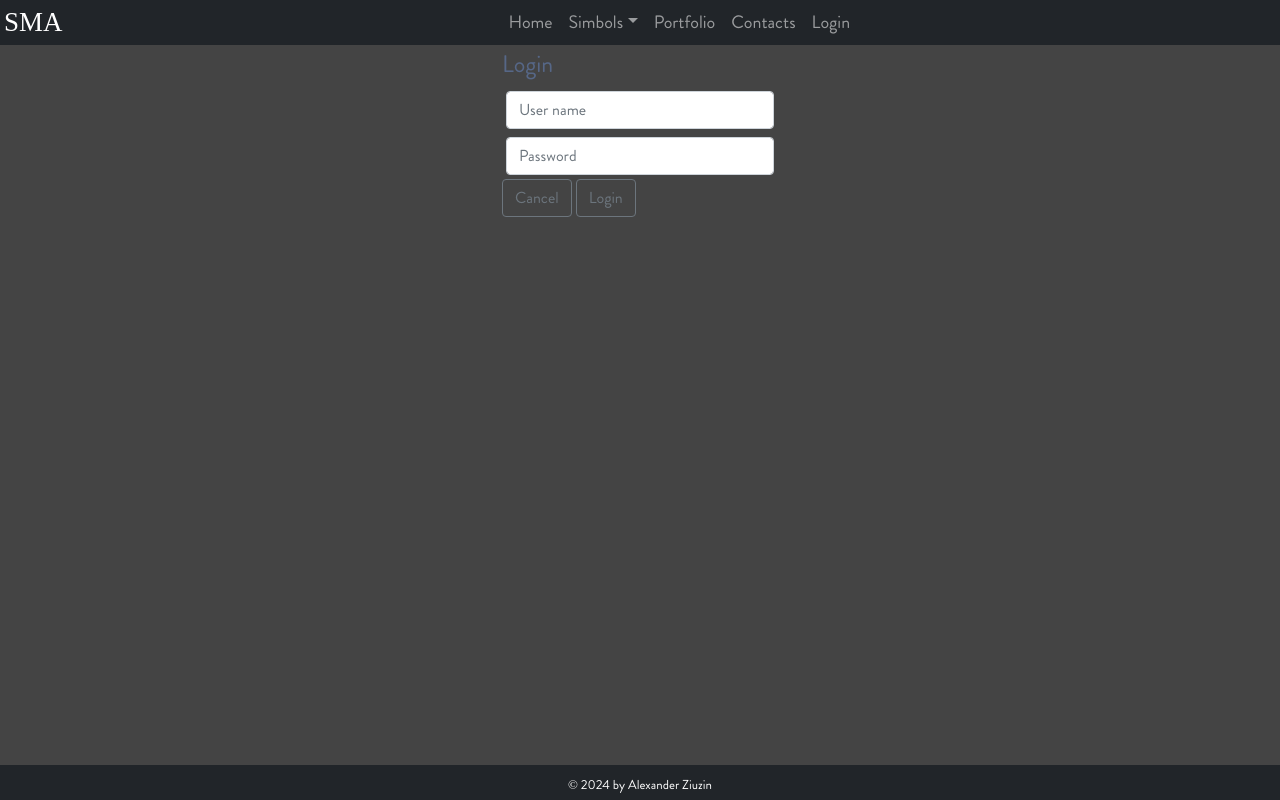
After one commit to alxzyuzin/StockMarketAnalyzer, a Flask app: page /login in a window 1280 px wide. The commit adds this page. Run offline with Flask 3, Linux system fonts and the light colour scheme; some libraries are stand-ins or nearby versions.

Commit message:
Add login page

```diff
--- a/app/templates/home.html
+++ b/app/templates/home.html
@@ -6,8 +6,8 @@
   <div class = "homepage">
 -->
     <p>&nbsp;</p><p>&nbsp;</p>
-    <p class="cinzel-800 text-center">Alexander Ziuzin</p>
-    <p class="cinzel-400 text-center" >Stock Analyzer</p>
+    <p class="cinzel-800 text-center">Stocks Analyzer</p>
+
     <!--
   </div>
 </div>
--- /dev/null
+++ b/app/templates/login.html
@@ -0,0 +1,31 @@
+{% extends "base.html" %}
+
+{% block main %}
+
+<div id="LoginDialog" class = "dialog">
+    <div class = "container"  style="width:50%; max-width:300px">
+    <form class = "base-form" action="/login" method="POST">
+        <h4>Login</h4>
+        <div class = "container">
+            <div class = "row" >
+                <input type="text" class="form-control col-sm" id="inputUserName"
+                name="inputUserName" placeholder="User name" required>
+
+            </div>
+            <div class = "row"  style = "max-width: 80;">
+            <input type="password" class="form-control  col-sm" id="inputPassword"
+                name="inputPassword" placeholder="Password" required>
+
+            </div>
+        </div>
+        <div class="base-footer">
+            <button id="btnCancel" class="btn btn-submit btn-outline-secondary"
+                        type="reset">Cancel</button>
+
+            <button id="btnSubmit" type="submit" class="btn btn-submit btn-outline-secondary" >Login</button>
+            <div class = "feedback">&nbsp{{loginRes}}</div>
+        </div>
+    </form>
+</div>
+</div>
+{% endblock %}
--- a/app/userlogin.py
+++ b/app/userlogin.py
@@ -1,5 +1,7 @@
 from werkzeug.security import generate_password_hash, check_password_hash
 from flask_login import UserMixin, LoginManager, current_user
+
+from app.models import db, User
 
 login = LoginManager()
 
@@ -11,5 +13,4 @@ def currentusername():
 
 @login.user_loader
 def load_user(id):
-    #return UserModel.query.get(int(id))
-    return "username"
+    return User.query.get(str(id))
--- a/app/views.py
+++ b/app/views.py
@@ -1,9 +1,11 @@
 from logging import exception
 from app import app
-from flask import render_template, request, sessions, url_for
-from flask_login import current_user, user_logged_out
+from flask import render_template, redirect, request, sessions, url_for
+from flask_login import current_user, user_logged_out, login_user, logout_user, login_required
 
-import smtplib
+#import secrets
+#import smtplib
+
 from smtplib import SMTPException, SMTPConnectError, SMTPSenderRefused
 import datetime
 
@@ -25,6 +27,7 @@ def home():
 #____________________________________________________________________________
 #   Display list of simbols and calculated indiators for selected simbol
 #____________________________________________________________________________
+
 @app.route("/simbols")
 def simbols():
    if request.args:
@@ -38,3 +41,35 @@ def simbols():
 
       print(req["listtype"])
    return render_template("simbols.html", simbols = simbols)
+
+
+#____________________________________________________________________________
+#   Display login page
+#____________________________________________________________________________
+
+@app.route("/login", methods=["GET","POST"])
+def login():
+    loginResult = ""
+    if request.method == "POST":
+        inUserName = request.form["inputUserName"]
+        inPassword = request.form["inputPassword"]
+        try:
+            user = db.session.query(User).filter(User.username == inUserName).first()
+            if user is not None and user.check_password(inPassword):
+                login_user(user)
+                return redirect('/')
+            else:
+                loginResult = "Invalid user name or password."
+        except Exception as ex:
+            loginResult = "Login error."
+    return render_template("login.html", pageName = "Login", user = currentusername(), loginRes = loginResult)
+
+
+#____________________________________________________________________________
+#   Log user off and redirect to home page
+#____________________________________________________________________________
+
+@app.route('/logout')
+def logout():
+    logout_user()
+    return redirect('/')
```
